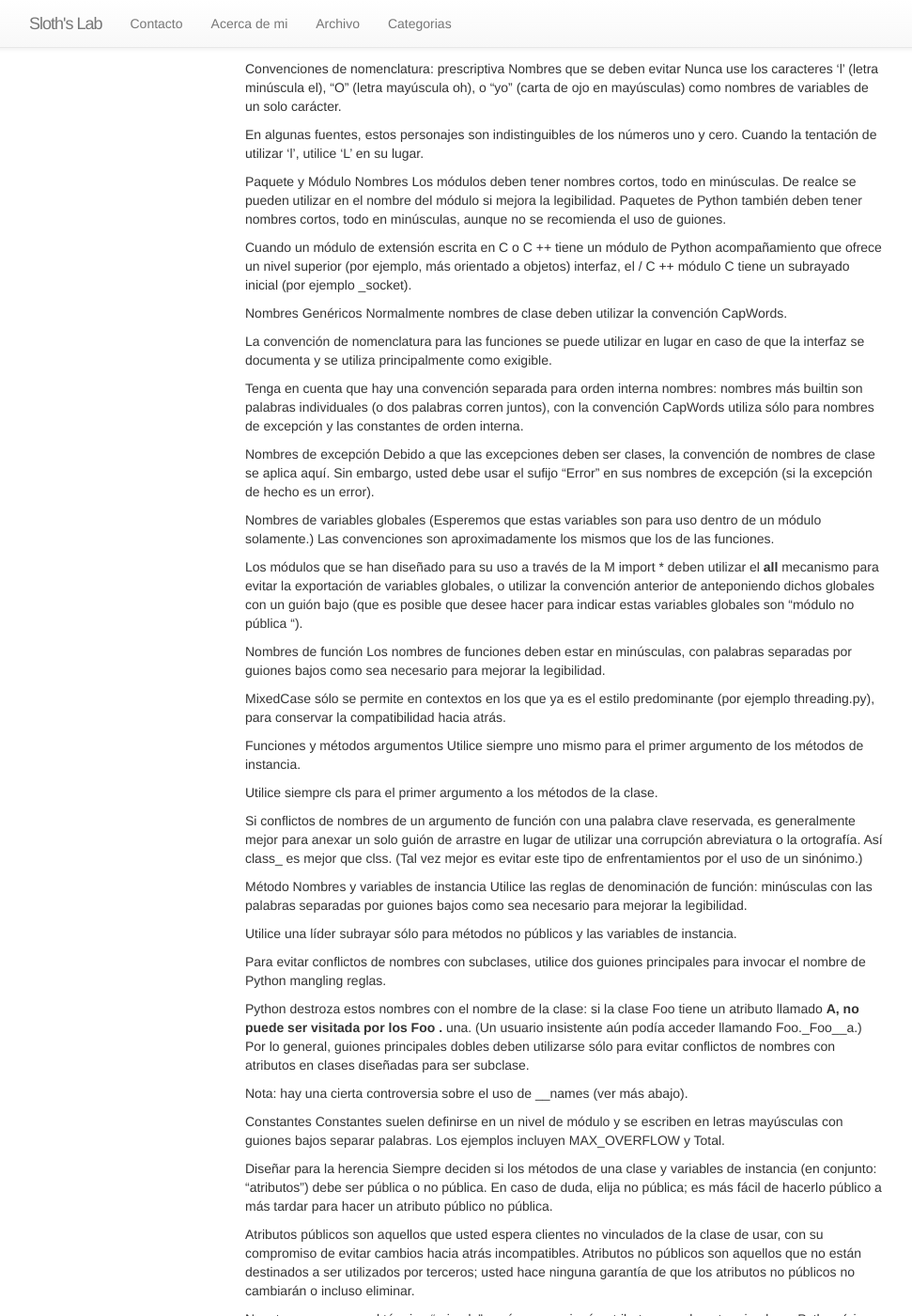
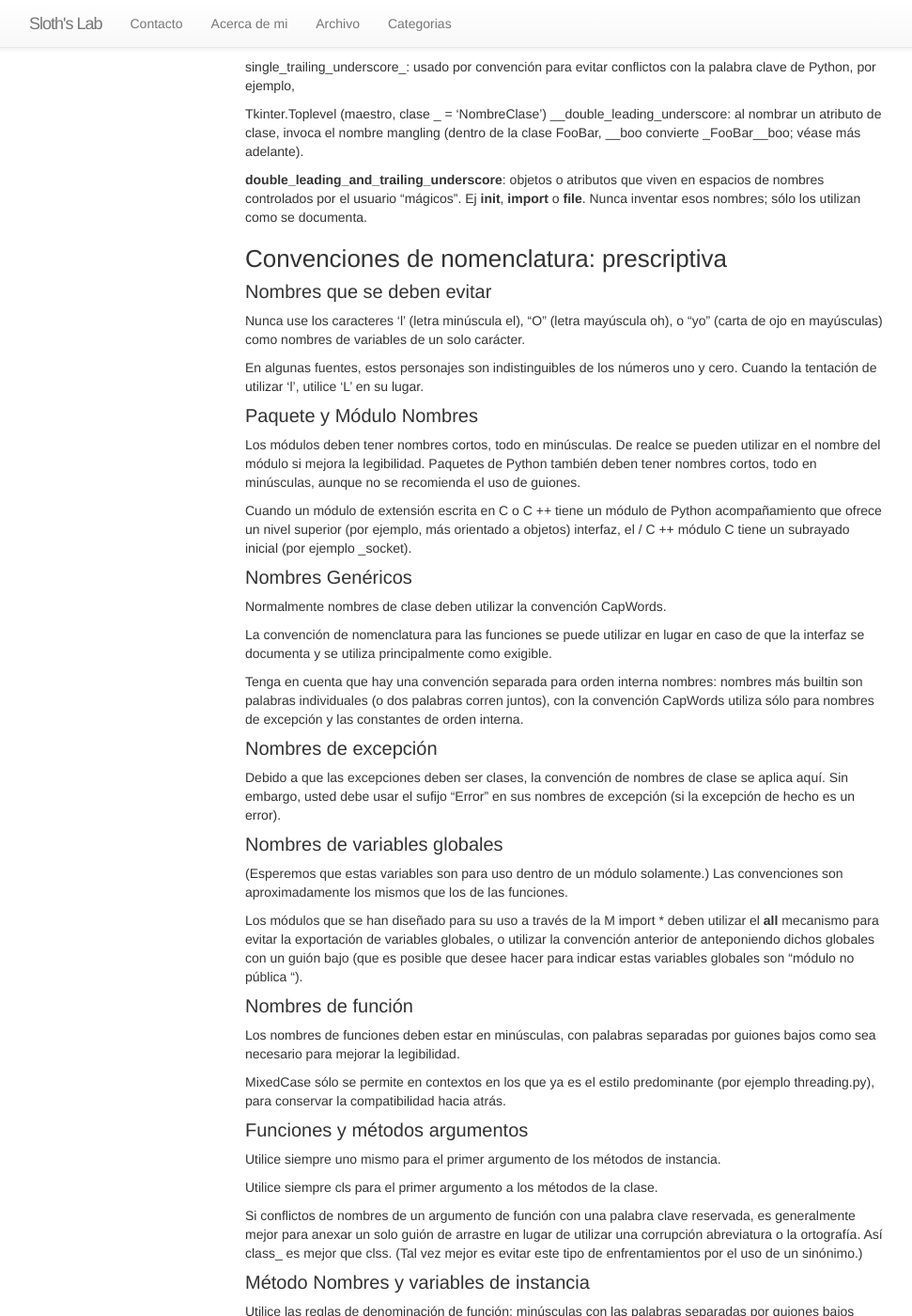
Before and after one commit to asomarribasd/asomarribasd.github.io, a Jekyll site: the page built from _posts/2014-05-08-PEP-0008-Guia-de-estilo-para-codigo-python.markdown, in a window 1280 px wide and 1400 px high, scrolled down 9787 px. Shown: the whole window at 94% size, without its empty margins (39-1010 px from the left). Built offline with Jekyll 4.4.1, drawn with Linux system fonts in a browser that asks for light colours; nearby versions of some CDN libraries; comment, search, counter and statistics services are not loaded; some of the changed text lies outside the part shown.

Commit message:
Correcciones a Texto

```diff
--- a/_posts/2014-05-08-PEP-0008-Guia-de-estilo-para-codigo-python.markdown
+++ b/_posts/2014-05-08-PEP-0008-Guia-de-estilo-para-codigo-python.markdown
@@ -485,45 +489,54 @@ Tkinter.Toplevel (maestro, clase _ = 'NombreClase')
 
  __double_leading_and_trailing_underscore__: objetos o atributos que viven en espacios de nombres controlados por el usuario "mágicos". Ej __init__, __import__ o __file__. Nunca inventar esos nombres; sólo los utilizan como se documenta.
 
-Convenciones de nomenclatura: prescriptiva
-Nombres que se deben evitar
+###Convenciones de nomenclatura: prescriptiva
+
+####Nombres que se deben evitar
+
 Nunca use los caracteres 'l' (letra minúscula el), "O" (letra mayúscula oh), o "yo" (carta de ojo en mayúsculas) como nombres de variables de un solo carácter.
 
 En algunas fuentes, estos personajes son indistinguibles de los números uno y cero. Cuando la tentación de utilizar 'l', utilice 'L' en su lugar.
 
-Paquete y Módulo Nombres
+####Paquete y Módulo Nombres
+
 Los módulos deben tener nombres cortos, todo en minúsculas. De realce se pueden utilizar en el nombre del módulo si mejora la legibilidad. Paquetes de Python también deben tener nombres cortos, todo en minúsculas, aunque no se recomienda el uso de guiones.
 
 Cuando un módulo de extensión escrita en C o C ++ tiene un módulo de Python acompañamiento que ofrece un nivel superior (por ejemplo, más orientado a objetos) interfaz, el / C ++ módulo C tiene un subrayado inicial (por ejemplo _socket).
 
-Nombres Genéricos
+####Nombres Genéricos
+
 Normalmente nombres de clase deben utilizar la convención CapWords.
 
 La convención de nomenclatura para las funciones se puede utilizar en lugar en caso de que la interfaz se documenta y se utiliza principalmente como exigible.
 
 Tenga en cuenta que hay una convención separada para orden interna nombres: nombres más builtin son palabras individuales (o dos palabras corren juntos), con la convención CapWords utiliza sólo para nombres de excepción y las constantes de orden interna.
 
-Nombres de excepción
+####Nombres de excepción
+
 Debido a que las excepciones deben ser clases, la convención de nombres de clase se aplica aquí. Sin embargo, usted debe usar el sufijo "Error" en sus nombres de excepción (si la excepción de hecho es un error).
 
-Nombres de variables globales
+####Nombres de variables globales
+
 (Esperemos que estas variables son para uso dentro de un módulo solamente.) Las convenciones son aproximadamente los mismos que los de las funciones.
 
 Los módulos que se han diseñado para su uso a través de la M import * deben utilizar el __all__ mecanismo para evitar la exportación de variables globales, o utilizar la convención anterior de anteponiendo dichos globales con un guión bajo (que es posible que desee hacer para indicar estas variables globales son "módulo no pública ").
 
-Nombres de función
+####Nombres de función
+
 Los nombres de funciones deben estar en minúsculas, con palabras separadas por guiones bajos como sea necesario para mejorar la legibilidad.
 
 MixedCase sólo se permite en contextos en los que ya es el estilo predominante (por ejemplo threading.py), para conservar la compatibilidad hacia atrás.
 
-Funciones y métodos argumentos
+####Funciones y métodos argumentos
+
 Utilice siempre uno mismo para el primer argumento de los métodos de instancia.
 
 Utilice siempre cls para el primer argumento a los métodos de la clase.
 
 Si conflictos de nombres de un argumento de función con una palabra clave reservada, es generalmente mejor para anexar un solo guión de arrastre en lugar de utilizar una corrupción abreviatura o la ortografía. Así class_ es mejor que clss. (Tal vez mejor es evitar este tipo de enfrentamientos por el uso de un sinónimo.)
 
-Método Nombres y variables de instancia
+####Método Nombres y variables de instancia
+
 Utilice las reglas de denominación de función: minúsculas con las palabras separadas por guiones bajos como sea necesario para mejorar la legibilidad.
 
 Utilice una líder subrayar sólo para métodos no públicos y las variables de instancia.
@@ -534,10 +547,12 @@ Python destroza estos nombres con el nombre de la clase: si la clase Foo tiene u
 
 Nota: hay una cierta controversia sobre el uso de __names (ver más abajo).
 
-Constantes
+####Constantes
+
 Constantes suelen definirse en un nivel de módulo y se escriben en letras mayúsculas con guiones bajos separar palabras. Los ejemplos incluyen MAX_OVERFLOW y Total.
 
-Diseñar para la herencia
+####Diseñar para la herencia
+
 Siempre deciden si los métodos de una clase y variables de instancia (en conjunto: "atributos") debe ser pública o no pública. En caso de duda, elija no pública; es más fácil de hacerlo público a más tardar para hacer un atributo público no pública.
 
 Atributos públicos son aquellos que usted espera clientes no vinculados de la clase de usar, con su compromiso de evitar cambios hacia atrás incompatibles. Atributos no públicos son aquellos que no están destinados a ser utilizados por terceros; usted hace ninguna garantía de que los atributos no públicos no cambiarán o incluso eliminar.
@@ -570,7 +585,8 @@ Nota 2: Nombre mangling puede hacer ciertos usos, como la depuración y __ __get
 
 Nota 3: No todo el mundo le gusta el nombre mangling. Trate de balancear la necesidad de evitar conflictos de nombre accidentales con posible uso por personas que llaman avanzados.
 
-Interfaces públicas e internas
+###Interfaces públicas e internas
+
 Todas las demás garantías de compatibilidad hacia atrás sólo se aplican a las interfaces públicas. En consecuencia, es importante que los usuarios sean capaces de distinguir claramente entre interfaces públicas e internas.
 
 Las interfaces documentadas son considerados pública, a menos que la documentación de los declara explícitamente que las interfaces provisionales o internos exentos de las habituales garantías de compatibilidad hacia atrás. Todas las interfaces indocumentados deben ser asumidas como interna.
@@ -583,7 +599,8 @@ Una interfaz también se considera interna si cualquier espacio de nombres que c
 
 Nombres importados deben considerarse siempre un detalle de implementación. Otros módulos no deben confiar en el acceso indirecto a dichos nombres importados, salvo que formen parte explícitamente documentada de la API del módulo que contiene, como os.path o de un paquete __init__ módulo que expone la funcionalidad de submódulos.
 
-Recomendaciones de Programación
+##Recomendaciones de Programación
+
 Código debe ser escrito de una manera que no perjudican a otras implementaciones de Python (PyPy, Jython, IronPython, Cython, Psyco, y tal).
 
 Por ejemplo, no se basan en la aplicación eficiente de CPython de en el lugar la concatenación de cadenas para los estados en la forma a + b = o a = a + b. Esta optimización es frágil, incluso en CPython (sólo funciona para algunos tipos) y no está presente en absoluto en las implementaciones que no utilizan refcounting. En las partes sensibles de rendimiento de la biblioteca, el '' .join () formulario debe ser utilizado en su lugar. Esto asegurará que la concatenación se produce en el tiempo lineal a través de diversas implementaciones.
```
Also changed, not shown: other parts of _posts/2014-05-08-PEP-0008-Guia-de-estilo-para-codigo-python.markdown (+8 -4 lines).
